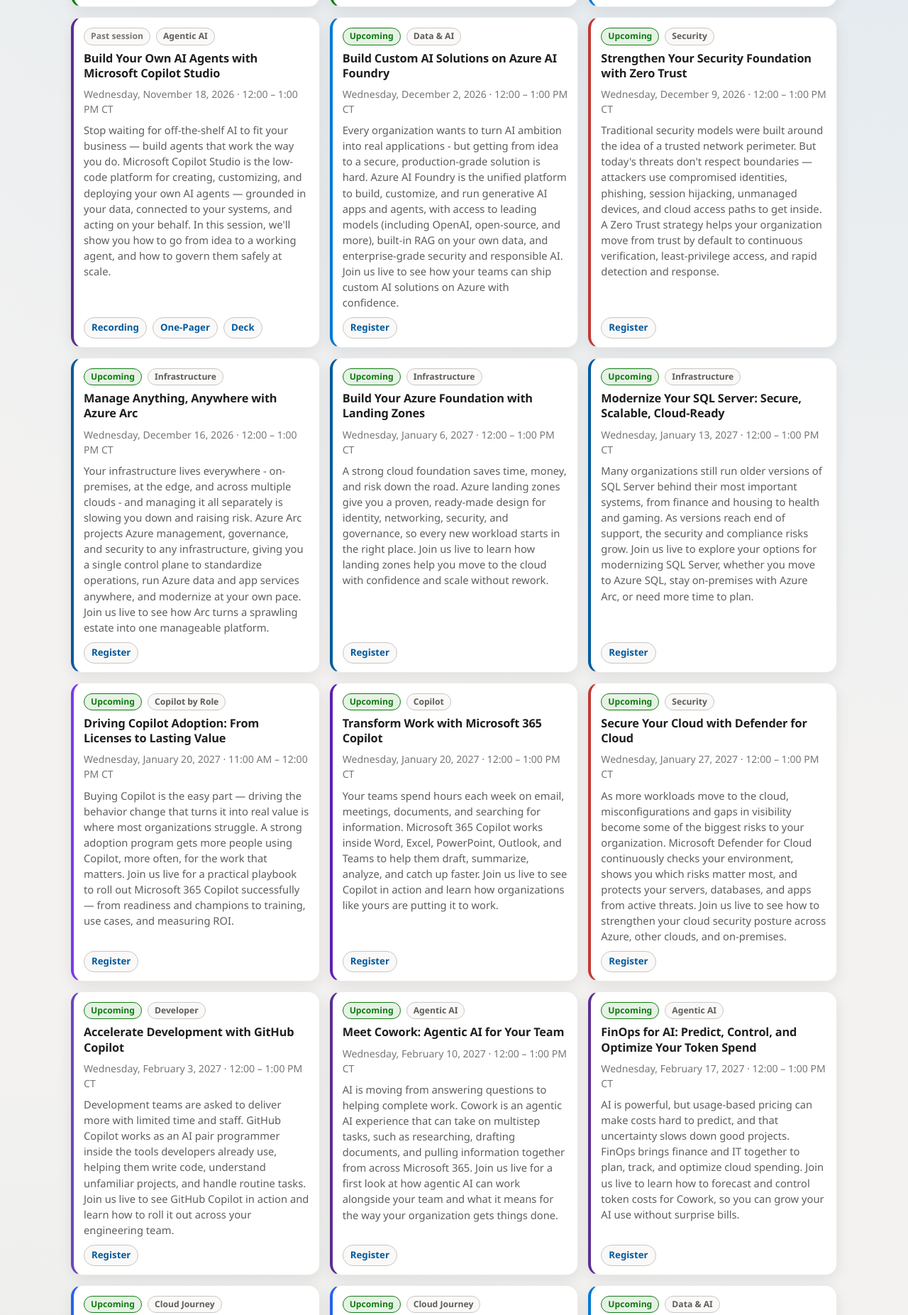
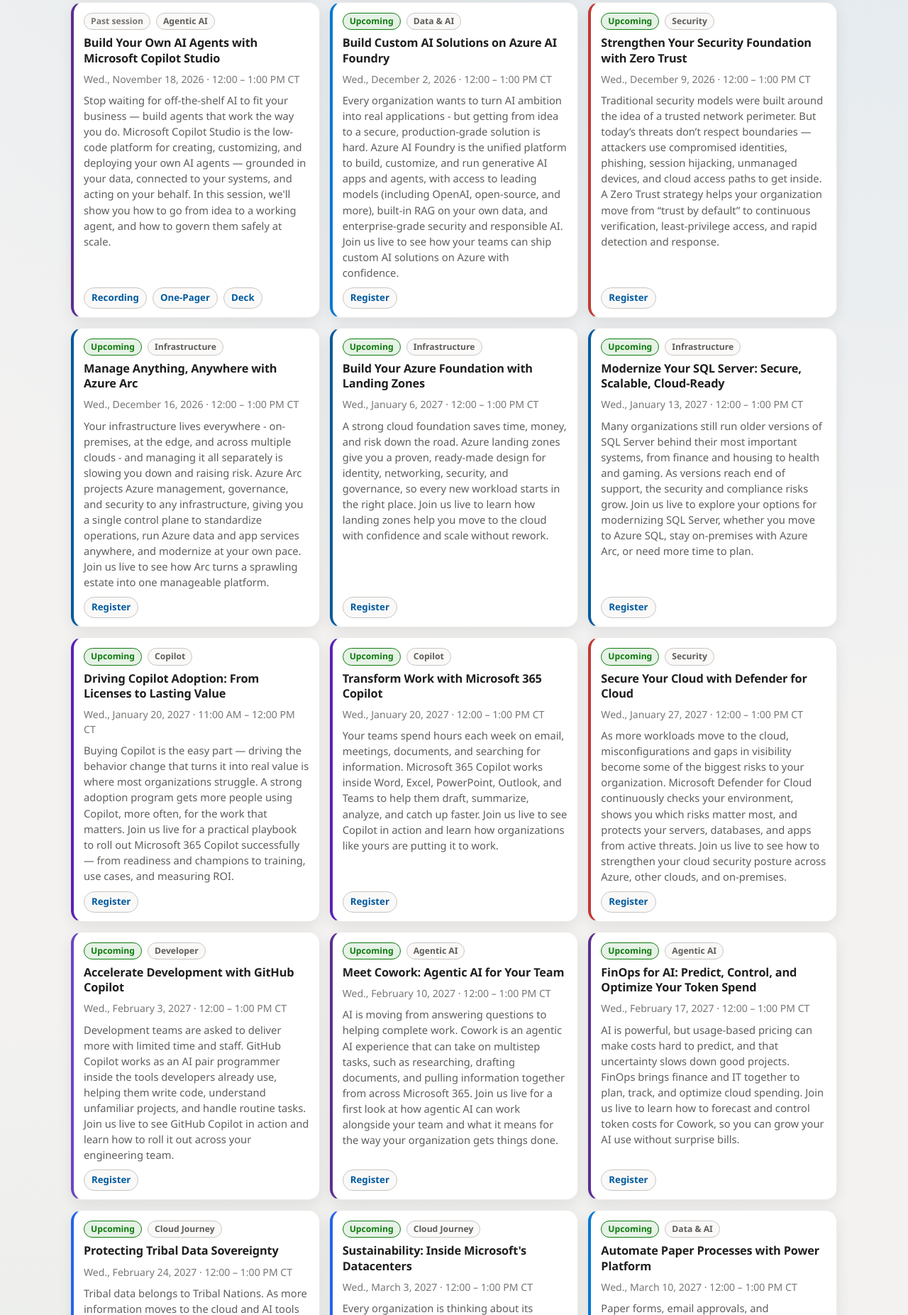
Before and after one commit to Jesstav/microsofttribalnationswebinars, a plain HTML site: page index.html in a window 1280 px wide. Shown: the part 1244-3097 px from the top of the page at 71% size. Drawn offline with Linux system fonts and the light colour scheme.

Commit message:
Update session descriptions, filters, and date labels

```diff
--- a/index.html
+++ b/index.html
@@ -532,7 +532,7 @@
         title: "Microsoft 365 E7/G7 — The Enterprise Suite That Does More",
         type: "Modern Work",
         speakers: "Microsoft",
-        dateLabel: "Wednesday, November 4, 2026 · 12:00 – 1:00 PM CT",
+        dateLabel: "Wed., November 4, 2026 · 12:00 – 1:00 PM CT",
         dateISO: "2026-11-04T12:00:00-06:00",
         status: "complete",
         description: "The way your organization works has changed — your productivity suite should too. Microsoft 365 E7 brings your productivity, security, compliance, and AI into one unified plan replacing the patchwork of point solutions that slow IT down and drive up cost. In this live session, we'll show you exactly what E7 unlocks and why now is the moment to move.",
@@ -543,7 +543,7 @@
         title: "For GCC Customers — G7: The Enterprise Suite That Does More",
         type: "Modern Work",
         speakers: "Microsoft",
-        dateLabel: "Wednesday, November 4, 2026 · 1:00 – 2:00 PM CT",
+        dateLabel: "Wed., November 4, 2026 · 1:00 – 2:00 PM CT",
         dateISO: "2026-11-04T13:00:00-06:00",
         status: "complete",
         description: "For customers with government, Tribal, or sovereignty-focused requirements, this special G7 session goes deeper on the controls that matter most — secure collaboration, compliance, identity, device protection, and data governance — and how G7 helps modernize your environment while supporting the way your organization serves its community.",
@@ -554,7 +554,7 @@
         title: "Unify Your Data and AI with Microsoft Fabric",
         type: "Data & AI",
         speakers: "Microsoft",
-        dateLabel: "Wednesday, November 11, 2026 · 12:00 – 1:00 PM CT",
+        dateLabel: "Wed., November 11, 2026 · 12:00 – 1:00 PM CT",
         dateISO: "2026-11-11T12:00:00-06:00",
         status: "complete",
         description: "Your data is scattered across warehouses, lakes, and dozens of disconnected tools - and that fragmentation is slowing analytics and holding back AI. Microsoft Fabric is an end-to-end, AI-powered analytics platform that unifies data engineering, warehousing, data science, real-time intelligence, and BI on a single open foundation (OneLake), with Copilot built in. Join us live to see how Fabric turns scattered data into a foundation for analytics and AI.",
@@ -566,7 +566,7 @@
         title: "Build Your Own AI Agents with Microsoft Copilot Studio",
         type: "Agentic AI",
         speakers: "Microsoft",
-        dateLabel: "Wednesday, November 18, 2026 · 12:00 – 1:00 PM CT",
+        dateLabel: "Wed., November 18, 2026 · 12:00 – 1:00 PM CT",
         dateISO: "2026-11-18T12:00:00-06:00",
         status: "complete",
         description: "Stop waiting for off-the-shelf AI to fit your business — build agents that work the way you do. Microsoft Copilot Studio is the low-code platform for creating, customizing, and deploying your own AI agents — grounded in your data, connected to your systems, and acting on your behalf. In this session, we'll show you how to go from idea to a working agent, and how to govern them safely at scale.",
@@ -578,7 +578,7 @@
         title: "Build Custom AI Solutions on Azure AI Foundry",
         type: "Data & AI",
         speakers: "Microsoft",
-        dateLabel: "Wednesday, December 2, 2026 · 12:00 – 1:00 PM CT",
+        dateLabel: "Wed., December 2, 2026 · 12:00 – 1:00 PM CT",
         dateISO: "2026-12-02T12:00:00-06:00",
         status: "upcoming",
         description: "Every organization wants to turn AI ambition into real applications - but getting from idea to a secure, production-grade solution is hard. Azure AI Foundry is the unified platform to build, customize, and run generative AI apps and agents, with access to leading models (including OpenAI, open-source, and more), built-in RAG on your own data, and enterprise-grade security and responsible AI. Join us live to see how your teams can ship custom AI solutions on Azure with confidence.",
@@ -588,17 +588,17 @@
         title: "Strengthen Your Security Foundation with Zero Trust",
         type: "Security",
         speakers: "Microsoft",
-        dateLabel: "Wednesday, December 9, 2026 · 12:00 – 1:00 PM CT",
+        dateLabel: "Wed., December 9, 2026 · 12:00 – 1:00 PM CT",
         dateISO: "2026-12-09T12:00:00-06:00",
         status: "upcoming",
-        description: "Traditional security models were built around the idea of a trusted network perimeter. But today's threats don't respect boundaries — attackers use compromised identities, phishing, session hijacking, unmanaged devices, and cloud access paths to get inside. A Zero Trust strategy helps your organization move from trust by default to continuous verification, least-privilege access, and rapid detection and response.",
+        description: "Traditional security models were built around the idea of a trusted network perimeter. But today’s threats don’t respect boundaries — attackers use compromised identities, phishing, session hijacking, unmanaged devices, and cloud access paths to get inside. A Zero Trust strategy helps your organization move from “trust by default” to continuous verification, least-privilege access, and rapid detection and response.",
         registerUrl: "https://msit.events.teams.microsoft.com/event/msit.746737f3-bc09-4bd4-be4a-da101079a1a5@72f988bf-86f1-41af-91ab-2d7cd011db47"
       },
       {
         title: "Manage Anything, Anywhere with Azure Arc",
         type: "Infrastructure",
         speakers: "Microsoft",
-        dateLabel: "Wednesday, December 16, 2026 · 12:00 – 1:00 PM CT",
+        dateLabel: "Wed., December 16, 2026 · 12:00 – 1:00 PM CT",
         dateISO: "2026-12-16T12:00:00-06:00",
         status: "upcoming",
         description: "Your infrastructure lives everywhere - on-premises, at the edge, and across multiple clouds - and managing it all separately is slowing you down and raising risk. Azure Arc projects Azure management, governance, and security to any infrastructure, giving you a single control plane to standardize operations, run Azure data and app services anywhere, and modernize at your own pace. Join us live to see how Arc turns a sprawling estate into one manageable platform.",
@@ -608,7 +608,7 @@
         title: "Build Your Azure Foundation with Landing Zones",
         type: "Infrastructure",
         speakers: "Microsoft",
-        dateLabel: "Wednesday, January 6, 2027 · 12:00 – 1:00 PM CT",
+        dateLabel: "Wed., January 6, 2027 · 12:00 – 1:00 PM CT",
         dateISO: "2027-01-06T12:00:00-06:00",
         status: "upcoming",
         description: "A strong cloud foundation saves time, money, and risk down the road. Azure landing zones give you a proven, ready-made design for identity, networking, security, and governance, so every new workload starts in the right place. Join us live to learn how landing zones help you move to the cloud with confidence and scale without rework.",
@@ -618,7 +618,7 @@
         title: "Modernize Your SQL Server: Secure, Scalable, Cloud-Ready",
         type: "Infrastructure",
         speakers: "Microsoft",
-        dateLabel: "Wednesday, January 13, 2027 · 12:00 – 1:00 PM CT",
+        dateLabel: "Wed., January 13, 2027 · 12:00 – 1:00 PM CT",
         dateISO: "2027-01-13T12:00:00-06:00",
         status: "upcoming",
         description: "Many organizations still run older versions of SQL Server behind their most important systems, from finance and housing to health and gaming. As versions reach end of support, the security and compliance risks grow. Join us live to explore your options for modernizing SQL Server, whether you move to Azure SQL, stay on-premises with Azure Arc, or need more time to plan.",
@@ -628,7 +628,7 @@
         title: "Secure Your Cloud with Defender for Cloud",
         type: "Security",
         speakers: "Microsoft",
-        dateLabel: "Wednesday, January 27, 2027 · 12:00 – 1:00 PM CT",
+        dateLabel: "Wed., January 27, 2027 · 12:00 – 1:00 PM CT",
         dateISO: "2027-01-27T12:00:00-06:00",
         status: "upcoming",
         description: "As more workloads move to the cloud, misconfigurations and gaps in visibility become some of the biggest risks to your organization. Microsoft Defender for Cloud continuously checks your environment, shows you which risks matter most, and protects your servers, databases, and apps from active threats. Join us live to see how to strengthen your cloud security posture across Azure, other clouds, and on-premises.",
@@ -636,9 +636,9 @@
       },
       {
         title: "Driving Copilot Adoption: From Licenses to Lasting Value",
-        type: "Copilot by Role",
+        type: "Copilot",
         speakers: "Microsoft",
-        dateLabel: "Wednesday, January 20, 2027 · 11:00 AM – 12:00 PM CT",
+        dateLabel: "Wed., January 20, 2027 · 11:00 AM – 12:00 PM CT",
         dateISO: "2027-01-20T11:00:00-06:00",
         status: "upcoming",
         description: "Buying Copilot is the easy part — driving the behavior change that turns it into real value is where most organizations struggle. A strong adoption program gets more people using Copilot, more often, for the work that matters. Join us live for a practical playbook to roll out Microsoft 365 Copilot successfully — from readiness and champions to training, use cases, and measuring ROI.",
@@ -648,7 +648,7 @@
         title: "Transform Work with Microsoft 365 Copilot",
         type: "Copilot",
         speakers: "Microsoft",
-        dateLabel: "Wednesday, January 20, 2027 · 12:00 – 1:00 PM CT",
+        dateLabel: "Wed., January 20, 2027 · 12:00 – 1:00 PM CT",
         dateISO: "2027-01-20T12:00:00-06:00",
         status: "upcoming",
         description: "Your teams spend hours each week on email, meetings, documents, and searching for information. Microsoft 365 Copilot works inside Word, Excel, PowerPoint, Outlook, and Teams to help them draft, summarize, analyze, and catch up faster. Join us live to see Copilot in action and learn how organizations like yours are putting it to work.",
@@ -658,7 +658,7 @@
         title: "Accelerate Development with GitHub Copilot",
         type: "Developer",
         speakers: "Microsoft",
-        dateLabel: "Wednesday, February 3, 2027 · 12:00 – 1:00 PM CT",
+        dateLabel: "Wed., February 3, 2027 · 12:00 – 1:00 PM CT",
         dateISO: "2027-02-03T12:00:00-06:00",
         status: "upcoming",
         description: "Development teams are asked to deliver more with limited time and staff. GitHub Copilot works as an AI pair programmer inside the tools developers already use, helping them write code, understand unfamiliar projects, and handle routine tasks. Join us live to see GitHub Copilot in action and learn how to roll it out across your engineering team.",
@@ -668,7 +668,7 @@
         title: "Meet Cowork: Agentic AI for Your Team",
         type: "Agentic AI",
         speakers: "Microsoft",
-        dateLabel: "Wednesday, February 10, 2027 · 12:00 – 1:00 PM CT",
+        dateLabel: "Wed., February 10, 2027 · 12:00 – 1:00 PM CT",
         dateISO: "2027-02-10T12:00:00-06:00",
         status: "upcoming",
         description: "AI is moving from answering questions to helping complete work. Cowork is an agentic AI experience that can take on multistep tasks, such as researching, drafting documents, and pulling information together from across Microsoft 365. Join us live for a first look at how agentic AI can work alongside your team and what it means for the way your organization gets things done.",
@@ -678,7 +678,7 @@
         title: "FinOps for AI: Predict, Control, and Optimize Your Token Spend",
         type: "Agentic AI",
         speakers: "Microsoft",
-        dateLabel: "Wednesday, February 17, 2027 · 12:00 – 1:00 PM CT",
+        dateLabel: "Wed., February 17, 2027 · 12:00 – 1:00 PM CT",
         dateISO: "2027-02-17T12:00:00-06:00",
         status: "upcoming",
         description: "AI is powerful, but usage-based pricing can make costs hard to predict, and that uncertainty slows down good projects. FinOps brings finance and IT together to plan, track, and optimize cloud spending. Join us live to learn how to forecast and control token costs for Cowork, so you can grow your AI use without surprise bills.",
@@ -688,7 +688,7 @@
         title: "Protecting Tribal Data Sovereignty",
         type: "Cloud Journey",
         speakers: "Microsoft",
-        dateLabel: "Wednesday, February 24, 2027 · 12:00 – 1:00 PM CT",
+        dateLabel: "Wed., February 24, 2027 · 12:00 – 1:00 PM CT",
         dateISO: "2027-02-24T12:00:00-06:00",
         status: "upcoming",
         description: "Tribal data belongs to Tribal Nations. As more information moves to the cloud and AI tools become part of daily work, Tribal leaders rightly want to know where their data lives, who can access it, and how it is protected. Join us live for a respectful, practical conversation about how Microsoft cloud services can support your data sovereignty goals.",
@@ -698,7 +698,7 @@
         title: "Sustainability: Inside Microsoft's Datacenters",
         type: "Cloud Journey",
         speakers: "Microsoft",
-        dateLabel: "Wednesday, March 3, 2027 · 12:00 – 1:00 PM CT",
+        dateLabel: "Wed., March 3, 2027 · 12:00 – 1:00 PM CT",
         dateISO: "2027-03-03T12:00:00-06:00",
         status: "upcoming",
         description: "Every organization is thinking about its environmental footprint, and where your data and applications run is part of that picture. Join us live for a look inside Microsoft's datacenters to learn how they are designed, operated, and secured, and how Microsoft is working toward its sustainability commitments. You'll also learn how moving workloads to the cloud can support your own sustainability goals.",
@@ -708,7 +708,7 @@
         title: "Automate Paper Processes with Power Platform",
         type: "Data & AI",
         speakers: "Microsoft",
-        dateLabel: "Wednesday, March 10, 2027 · 12:00 – 1:00 PM CT",
+        dateLabel: "Wed., March 10, 2027 · 12:00 – 1:00 PM CT",
         dateISO: "2027-03-10T12:00:00-06:00",
         status: "upcoming",
         description: "Paper forms, email approvals, and spreadsheets still drive many everyday processes, and they cost staff time and slow down service. Microsoft Power Apps and Power Automate let your teams turn those processes into simple digital apps and automated workflows, often without writing code. Join us live to see how to modernize everyday work quickly and affordably.",
@@ -718,7 +718,7 @@
         title: "New to the Cloud? Start with Easy Wins",
         type: "Cloud Journey",
         speakers: "Microsoft",
-        dateLabel: "Wednesday, March 17, 2027 · 12:00 – 1:00 PM CT",
+        dateLabel: "Wed., March 17, 2027 · 12:00 – 1:00 PM CT",
         dateISO: "2027-03-17T12:00:00-06:00",
         status: "upcoming",
         description: "Moving to the cloud doesn't have to be a big, risky project. Many organizations start with a few simple wins, like backup, file storage, or moving a single application, and build from there. Join us live for a practical, jargon-free session on where to start, what to move first, and how Azure Migrate helps you plan with confidence.",
@@ -728,7 +728,7 @@
         title: "Modernize Your SOC with Microsoft Sentinel",
         type: "Security",
         speakers: "Microsoft",
-        dateLabel: "Wednesday, March 24, 2027 · 12:00 – 1:00 PM CT",
+        dateLabel: "Wed., March 24, 2027 · 12:00 – 1:00 PM CT",
         dateISO: "2027-03-24T12:00:00-06:00",
         status: "upcoming",
         description: "Security teams are drowning in alerts from too many tools, and the threats that matter can get lost in the noise. Microsoft Sentinel brings your security data together in one place and uses built-in AI and automation to help analysts find and stop real attacks faster. Join us live to see how a modern security operations center comes together, from connecting your data to automating the response.",
@@ -738,7 +738,7 @@
         title: "Ransomware Readiness: Prevent, Detect, Recover",
         type: "Security",
         speakers: "Microsoft",
-        dateLabel: "Wednesday, April 21, 2027 · 12:00 – 1:00 PM CT",
+        dateLabel: "Wed., April 21, 2027 · 12:00 – 1:00 PM CT",
         dateISO: "2027-04-21T12:00:00-06:00",
         status: "upcoming",
         description: "Ransomware is one of the most serious threats facing organizations today, and the impact on essential services, finances, and community trust can be severe. Being ready means stopping attacks early, spotting them fast, and knowing you can recover. Join us live for a practical session on building ransomware resilience with Microsoft Defender XDR and a sound backup and recovery strategy.",
@@ -748,7 +748,7 @@
         title: "Keep Workloads On-Premises with Azure Local",
         type: "Infrastructure",
         speakers: "Microsoft",
-        dateLabel: "Wednesday, April 14, 2027 · 12:00 – 1:00 PM CT",
+        dateLabel: "Wed., April 14, 2027 · 12:00 – 1:00 PM CT",
         dateISO: "2027-04-14T12:00:00-06:00",
         status: "upcoming",
         description: "Some workloads need to stay on-premises because of data residency, regulations, connectivity, or performance needs. Azure Local lets you run virtual machines and modern apps in your own facilities while managing them with familiar Azure tools. Join us live to learn how Azure Local brings cloud capabilities to your own sites, on your terms.",
```
